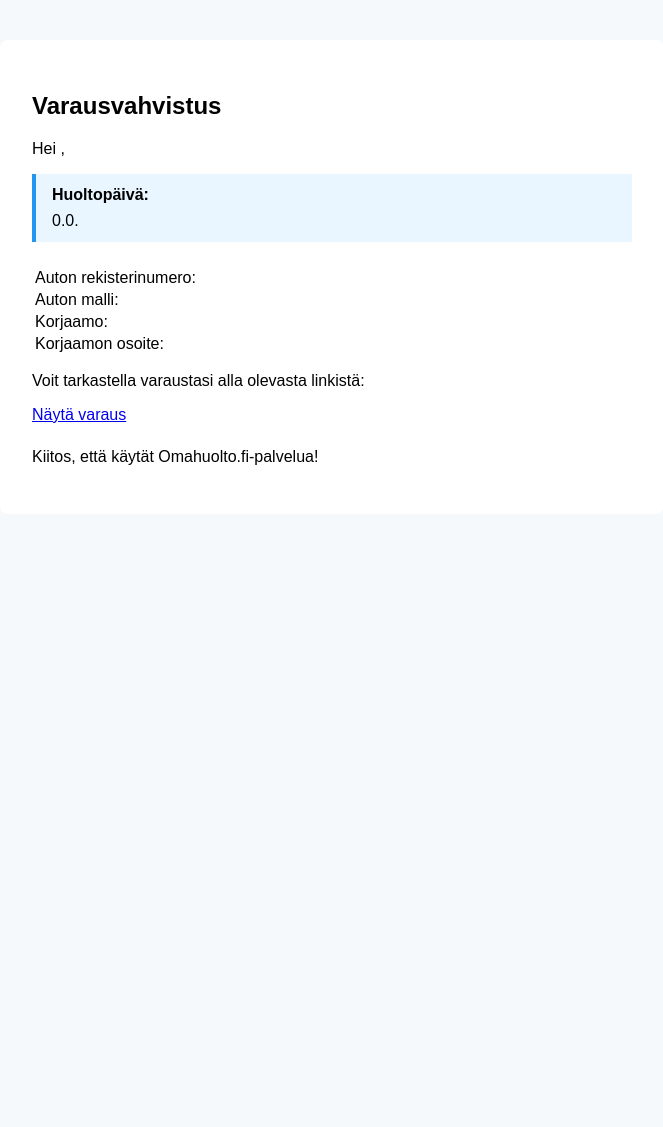
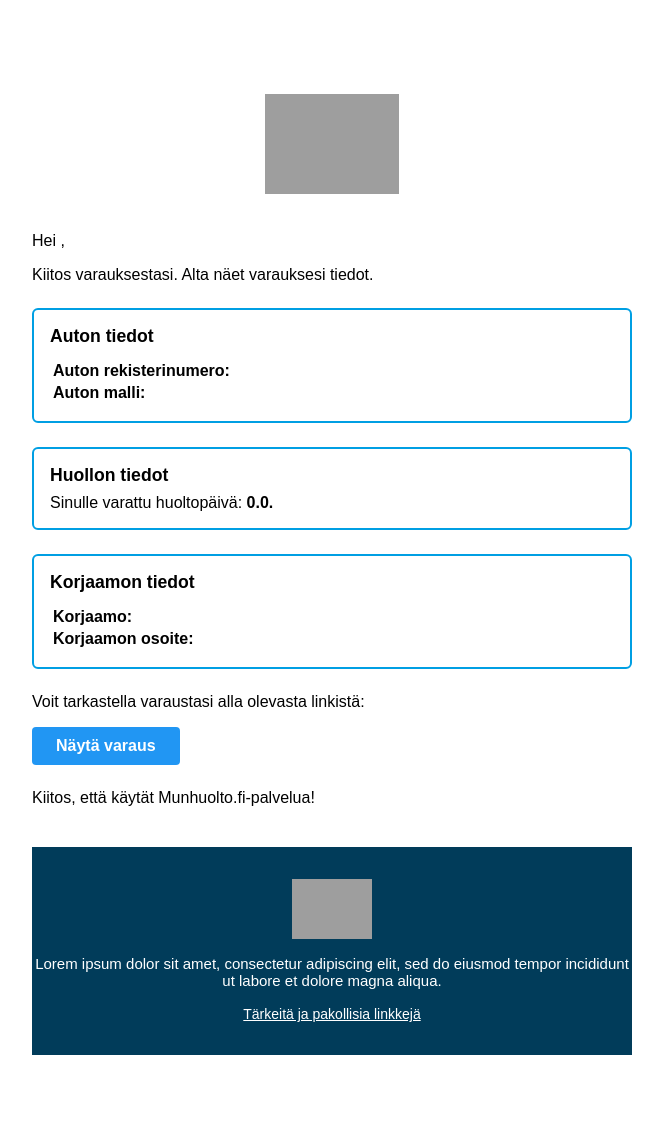
Before and after one commit to mercantileoyab/munhuolto-flask_email, a Flask app: template templates/reservationConfirmation.html in a window 1280 px wide. Shown: the whole page, without its empty margins (308-971 px from the left). Before the commit the page ends 465 px from the top, so only its background shows below. Run offline with Flask 3, Linux system fonts and the light colour scheme; the template is opened without the code that fills it, so the values that code supplies are empty; grey boxes are pictures that could not be loaded.

Commit message:
edited email html + added images to google cloud storage

```diff
--- a/templates/base.html
+++ b/templates/base.html
@@ -2,10 +2,10 @@
 <html lang="en">
   <head>
     <meta charset="UTF-8">
-    <title>{% block title %}Omahuolto.fi Email{% endblock %}</title>
+    <title>{% block title %}Munhuolto.fi Email{% endblock %}</title>
     <style>
       body {
-        background-color: #f6f9fc;
+        background-color: #fff; /* Changed to white */
         font-family: Arial, sans-serif;
         margin: 0;
         padding: 0;
@@ -25,8 +25,10 @@
     </style>
   </head>
   <body>
+    <!-- {% include 'header.html' %} -->
     <div class="container">
       {% block content %}{% endblock %}
     </div>
+    <!-- {% include 'footer.html' %} -->
   </body>
 </html>
--- /dev/null
+++ b/templates/footer.html
@@ -0,0 +1,13 @@
+<footer style="background: #013C5A; color: #fff; padding: 32px 0; text-align: center; margin-top: 40px;">
+  <div style="margin: 0 auto;">
+    <img src="https://storage.googleapis.com/munhuolto-email-assets-fi/Munhuolto_logo_valk.png" alt="Munhuolto.fi Logo" style="height:60px; margin-bottom: 16px; display: block; margin-left: auto; margin-right: auto;">
+    <div style="font-size: 15px;">
+      Lorem ipsum dolor sit amet, consectetur adipiscing elit, sed do eiusmod tempor incididunt ut labore et dolore magna aliqua.
+    </div>
+    <div style="margin-top: 16px;">
+      <a href="#" style="color: #fff; text-decoration: underline; font-size: 14px;">
+        Tärkeitä ja pakollisia linkkejä
+      </a>
+    </div>
+  </div>
+</footer>
--- /dev/null
+++ b/templates/header.html
@@ -0,0 +1,5 @@
+<header>
+  <div className="header" style="padding: 32px; display: flex; justify-content: center; align-items: center; height: 80px;">
+    <img src="https://storage.googleapis.com/munhuolto-email-assets-fi/Munhuolto_logo_teksti.svg" alt="Munhuolto Logo" style="height:100px;">
+  </div>
+</header>
--- a/templates/reservationConfirmation.html
+++ b/templates/reservationConfirmation.html
@@ -1,72 +1,96 @@
 {% extends "base.html" %}
 {% block title %}Varausvahvistus{% endblock %}
 {% block content %}
-  <h2>Varausvahvistus</h2>
-  <p>Hei {{ reservation.customer.name }},</p>
+  {% include 'header.html' %}
+  <p style="margin-bottom: 8px;">Hei {{ reservation.customer.name }},</p>
+  <p>Kiitos varauksestasi. Alta näet varauksesi tiedot.</p>
 
-  {% set date_parts = reservation.date.split('-') %}
-  {% set formatted_date = date_parts[2]|int ~ '.' ~ date_parts[1]|int ~ '.' ~ date_parts[0] %}
-
-  <div style="margin-top:16px; padding: 12px 16px; background: #eaf6ff; border-left: 4px solid #2196f3;">
-    <strong>Huoltopäivä:</strong>
-    <div style="margin-top: 8px;">
-      {{ formatted_date }}
-    </div>
-  </div>
-
-  <table class="info-table" style="margin-top: 24px;">
+  <!-- Auton tiedot -->
+  <div style="border: 2px solid #009fe3; border-radius: 6px; padding: 16px; margin-top: 24px; margin-bottom: 24px;">
+    <strong style="font-size: 1.1em;">Auton tiedot</strong>
+    <table style="margin-top: 12px;">
       <tr>
-      <td class="info-label">Auton rekisterinumero:</td>
+        <td style="font-weight: bold; padding-right: 12px;">Auton rekisterinumero:</td>
         <td>{{ reservation.car.plate }}</td>
       </tr>
       <tr>
-      <td class="info-label">Auton malli:</td>
+        <td style="font-weight: bold; padding-right: 12px;">Auton malli:</td>
         <td>{{ reservation.car.basicinfo.basicinfo.GenericName }}</td>
       </tr>
-    <tr>
-      <td class="info-label">Korjaamo:</td>
-      <td>{{ workshop.name }}</td>
-    </tr>
-    <tr>
-      <td class="info-label">Korjaamon osoite:</td>
-      <td>{{ workshop.address }}</td>
-    </tr>
     </table>
-
     {% if reservation.customer.note %}
-    <div style="margin-top:24px; padding: 12px 16px; background: #f8f8e1; border-left: 4px solid #e0c200;">
-      <strong>Asiakkaan viesti korjaamolle:</strong>
-      <div style="margin-top: 8px; white-space: pre-line;">{{ reservation.customer.note }}</div>
+      <div style="margin-top: 16px;">
+        <span style="font-weight: bold;">Asiakkaan viesti korjaamolle:</span>
+        <div style="padding: 8px 12px; white-space: pre-line;">
+          {{ reservation.customer.note }}
+        </div>
       </div>
     {% endif %}
+  </div>
 
+  <!-- Huollon tiedot -->
+  <div style="border: 2px solid #009fe3; border-radius: 6px; padding: 16px; margin-bottom: 24px;">
+    <strong style="font-size: 1.1em;">Huollon tiedot</strong>
+    <div style="margin-top: 8px;">
+      Sinulle varattu huoltopäivä:
+      <strong>
+        {% set date_parts = reservation.date.split('-') %}
+        {% set formatted_date = date_parts[2]|int ~ '.' ~ date_parts[1]|int ~ '.' ~ date_parts[0] %}
+        {{ formatted_date }}
+      </strong>
+    </div>
     {% set maintenance_services = reservation.services | selectattr('category', 'equalto', 'maintenance') | list %}
     {% set extra_services = reservation.services | selectattr('category', 'equalto', 'extra') | list %}
 
     {% if maintenance_services %}
-    <h3 style="margin-top:24px;">Valitut huollot</h3>
-    <ul>
+      <div style="margin-top: 16px;">
+        <span style="font-weight: bold;">Valitut huollot</span>
+        <ul style="margin-top: 4px;">
           {% for service in maintenance_services %}
             <li>{{ service.translations.fi.name }}</li>
           {% endfor %}
         </ul>
+      </div>
     {% endif %}
 
     {% if extra_services %}
-    <h3 style="margin-top:24px;">Valitut lisäpalvelut</h3>
-    <ul>
+      <div style="margin-top: 16px;">
+        <span style="font-weight: bold;">Valitut lisäpalvelut</span>
+        <ul style="margin-top: 4px;">
           {% for service in extra_services %}
             <li>{{ service.translations.fi.name }}</li>
           {% endfor %}
         </ul>
+      </div>
     {% endif %}
+  </div>
 
-  <p>
-    Voit tarkastella varaustasi alla olevasta linkistä:
-  </p>
-  <a class="btn" href="{{ frontendUrl }}/reservations/{{ reservation.reservationUuid.uuid }}">
+  <!-- Korjaamon tiedot -->
+  <div style="border: 2px solid #009fe3; border-radius: 6px; padding: 16px; margin-bottom: 24px;">
+    <strong style="font-size: 1.1em;">Korjaamon tiedot</strong>
+    <table style="margin-top: 12px;">
+      <tr>
+        <td style="font-weight: bold; padding-right: 12px;">Korjaamo:</td>
+        <td>{{ workshop.name }}</td>
+      </tr>
+      <tr>
+        <td style="font-weight: bold; padding-right: 12px;">Korjaamon osoite:</td>
+        <td>{{ workshop.address }}</td>
+      </tr>
+      {% if workshop.email %}
+      <tr>
+        <td style="font-weight: bold; padding-right: 12px;">Sähköposti:</td>
+        <td>{{ workshop.email }}</td>
+      </tr>
+      {% endif %}
+    </table>
+  </div>
+
+  <p>Voit tarkastella varaustasi alla olevasta linkistä:</p>
+  <a class="btn" href="{{ frontendUrl }}/reservations/{{ reservation.reservationUuid.uuid }}" style="display:inline-block; background:#2196f3; color:#fff; padding:10px 24px; border-radius:4px; text-decoration:none; font-weight:bold;">
     Näytä varaus
   </a>
 
-  <p style="margin-top:24px;">Kiitos, että käytät Omahuolto.fi-palvelua!</p>
+  <p style="margin-top:24px;">Kiitos, että käytät Munhuolto.fi-palvelua!</p>
+   {% include 'footer.html' %}
 {% endblock %}
```
Also changed, not shown: app.py (line endings or trailing spaces). Lines whose indentation alone changed are shown as unchanged.
